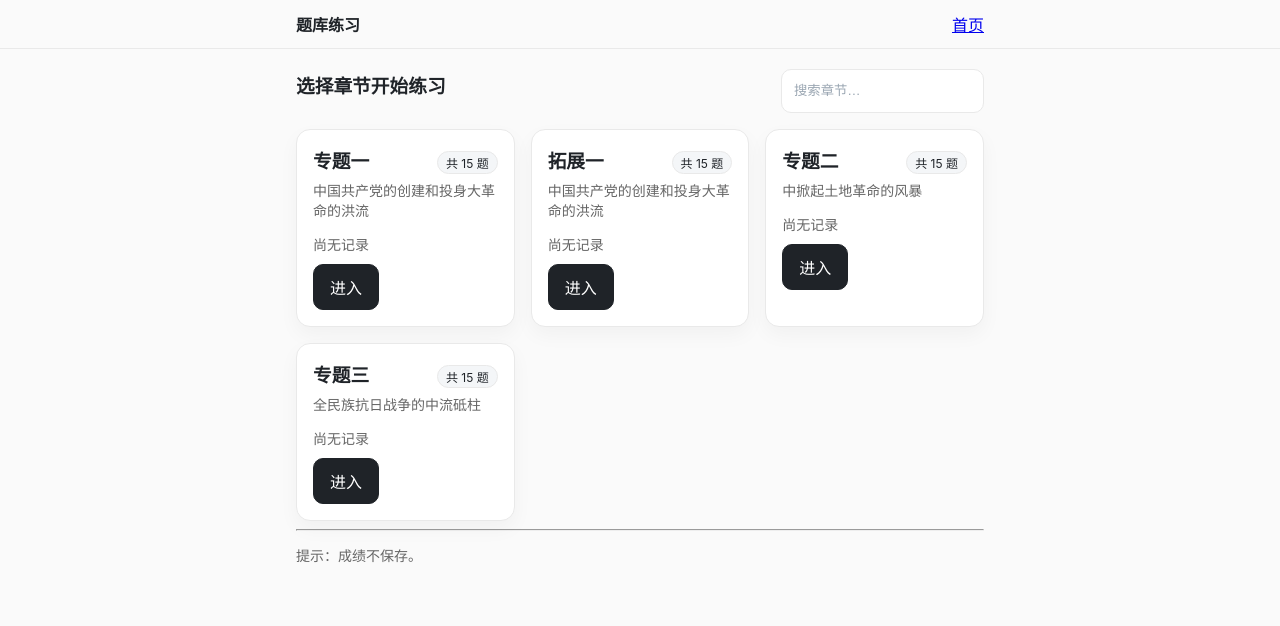
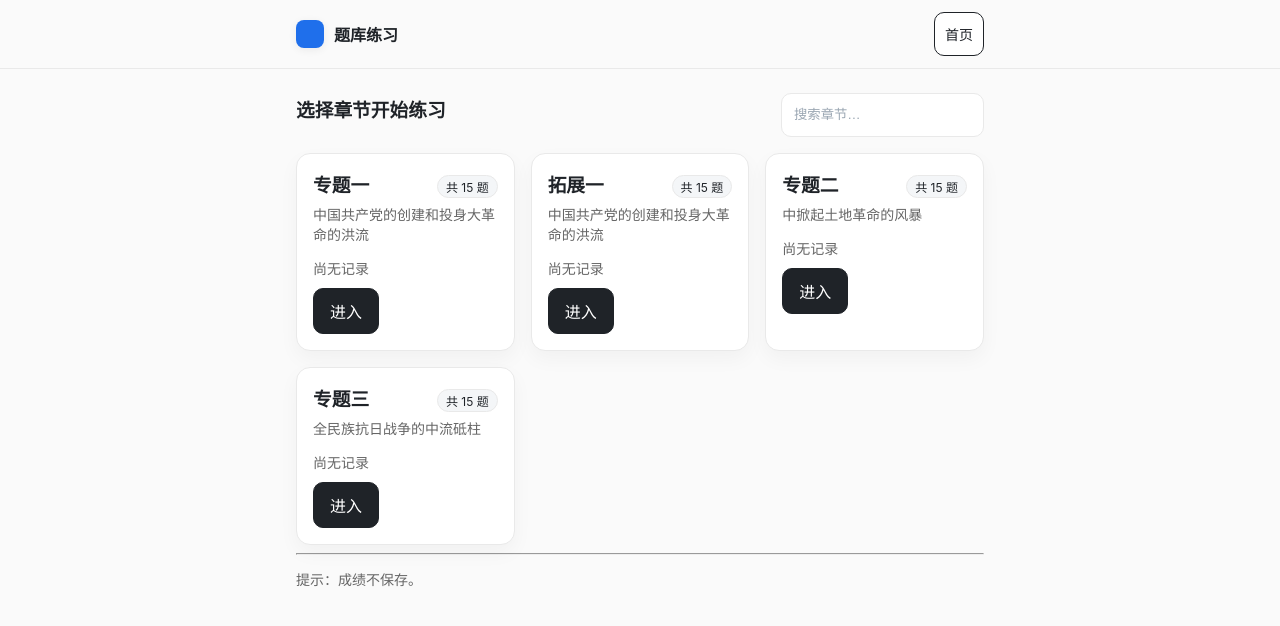
Before and after one commit to goatpretty/quiz-site, a React (Vite) app: page / in a window 1280 px wide. Shown: the top 626 px of the page. Built offline with nearby package versions, Linux system fonts and the light colour scheme.

Commit message:
auto update

```diff
--- a/src/App.css
+++ b/src/App.css
@@ -23,6 +23,6 @@
 }
 
 /* 平板提升可读宽度（可按需调整） */
-@media (min-width: 860px) {
+@media (min-width: 860px){
   .page-container { padding-top: 16px; }
 }
--- a/src/App.jsx
+++ b/src/App.jsx
@@ -1,8 +1,6 @@
 // @ts-nocheck
 import { Routes, Route, Link, useLocation } from 'react-router-dom'
 import { useEffect } from 'react'
-import './styles.css';
-import './App.css';
 import Home from './pages/Home.jsx'
 import Quiz from './pages/Quiz.jsx'
 
@@ -22,20 +20,18 @@ export default function App(){
     <div className="mobile-shell">
       <ScrollToTop />
 
-
       {/* 顶部吸附导航条（含安全区避让） */}
       <header className="header safe-area-top">
         <div className="header-inner container">
           <div className="brand" aria-label="题库练习">
-      <span className="brand-text">题库练习</span>
+            <span className="brand-badge" aria-hidden="true"></span>
+            题库练习
           </div>
           <nav>
-      <Link className="nav-link" to="/">首页</Link>
+            <Link className="button sm" to="/">首页</Link>
           </nav>
         </div>
       </header>
-
-
 
       {/* 页面主体容器（统一左右留白 & 底部安全区） */}
       <main className="page-container container safe-area-bottom">
```
Also changed, not shown: public/questions/ch4.json (renamed from public/questions/ch5.json). Lines whose indentation alone changed are shown as unchanged.
